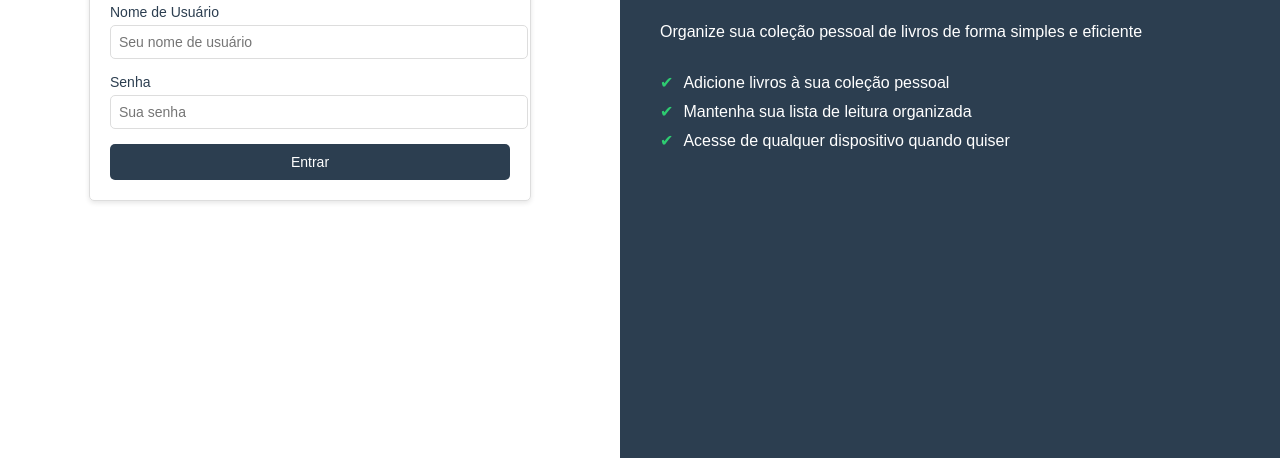
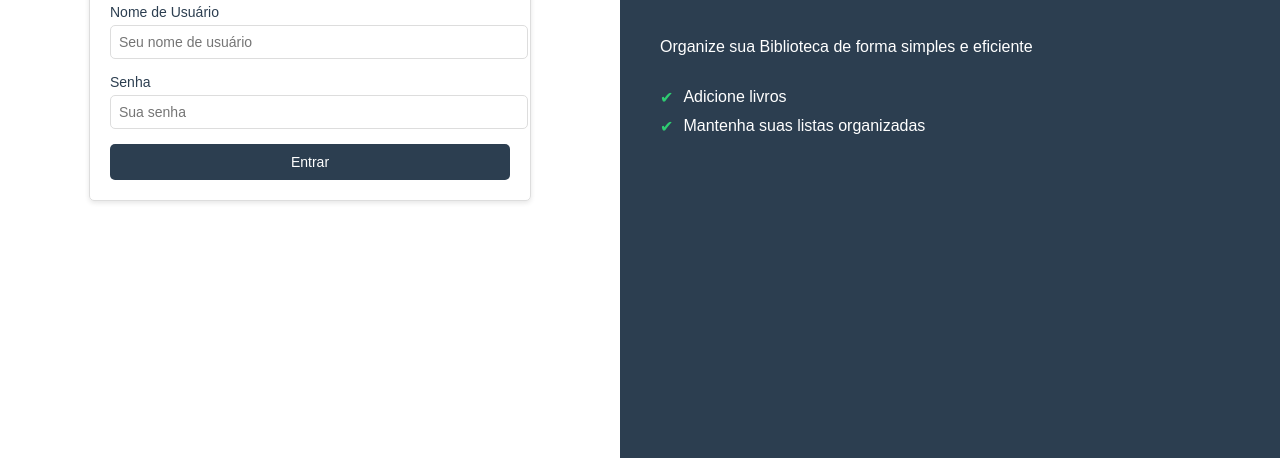
Before and after one commit to patrickBR90/SIGEL, a Flask app: page /login in a window 1280 px wide. Shown: the part 342-800 px from the top of the page. Run offline with Flask 3, Linux system fonts and the light colour scheme; some libraries are stand-ins or nearby versions.

Commit message:
Update login.html

```diff
--- a/templates/login.html
+++ b/templates/login.html
@@ -32,11 +32,10 @@
         </div>
         <div class="login-info">
             <h2>Gerenciamento de Livros</h2>
-            <p>Organize sua coleção pessoal de livros de forma simples e eficiente</p>
+            <p>Organize sua Biblioteca de forma simples e eficiente</p>
             <ul>
-                <li>Adicione livros à sua coleção pessoal</li>
-                <li>Mantenha sua lista de leitura organizada</li>
-                <li>Acesse de qualquer dispositivo quando quiser</li>
+                <li>Adicione livros</li>
+                <li>Mantenha suas listas organizadas</li>
             </ul>
         </div>
     </div>
```
